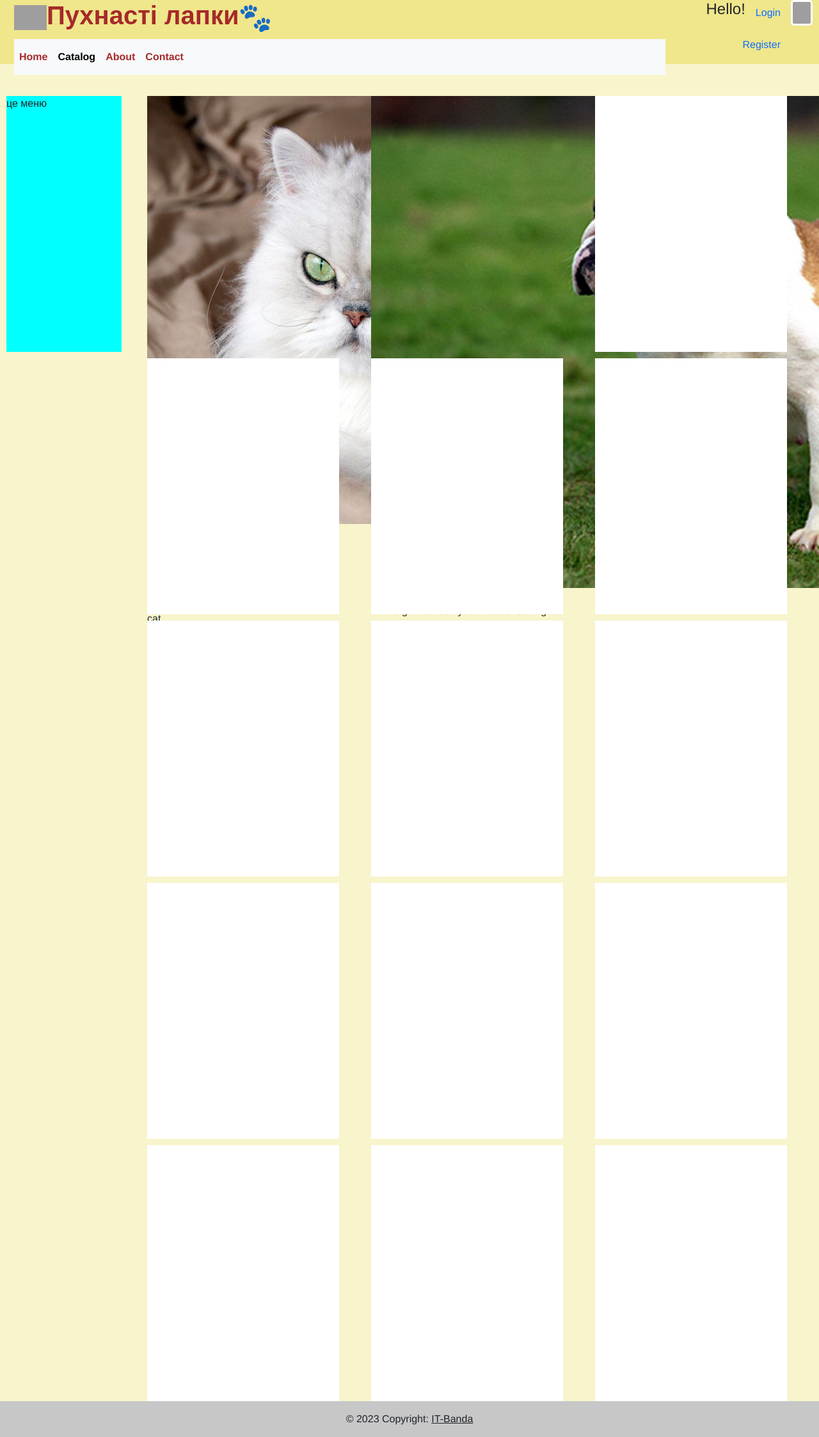
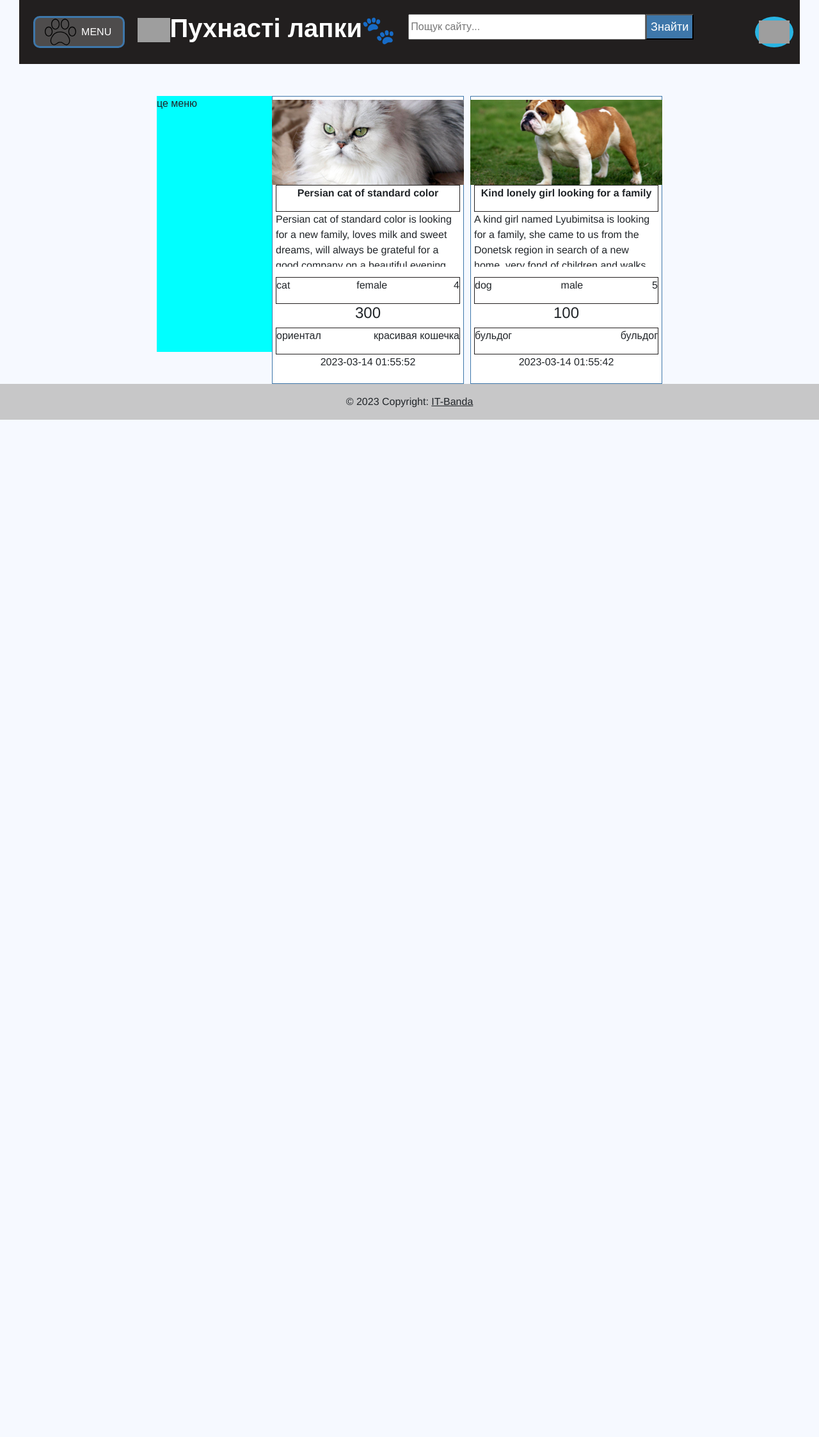
Before and after one commit to SERHIi-77/site.tw, a PHP site: page /index.php?p=catalog in a window 1280 px wide; the page is wider, and only the part inside the window is pictured. Shown: that part at 64% size. After the commit the page ends 656 px from the top of that part, so only its background shows below. Run offline with PHP 8.4, Linux system fonts and the light colour scheme; data comes from the database, SQL or seed files in the repository; some libraries are stand-ins or nearby versions; grey boxes are pictures that could not be loaded.

Commit message:
main commit

```diff
--- a/assets/css/style.css
+++ b/assets/css/style.css
@@ -1,16 +1,32 @@
 body{
-    background-color: rgba(240, 230, 140, 0.44);
+    background-color: #f6f9ff;
     margin: 0;
     padding: 0;
     font-family: 'Arimo', sans-serif;
+    box-sizing: border-box;
+}
+.container{
+    width: 100%;
+    background-color: #221f1f;
+    display: flex;
+    align-items: center;
+    position: relative;
 }
 .container a{
     text-decoration: none;
-    color: brown;
+    color: #fff;
     font-weight: 700;
 }
-.container img{
-    width: 5%;
+.container h1{
+    width: 40%;
+}
+.container p{
+    margin: 0;
+    padding: 0;
+}
+
+.head-container img{
+    width: 12%;
 }
 .head-container{
     width: 100%;
@@ -34,11 +50,12 @@ display: flex;
 .header-general{
     height: 100px;
     max-width: 1480px;
-    background-color: khaki;
+    background-color: #221f1f;
     display: flex;
     flex-direction: row-reverse;
+    align-items: center;
     padding: 0 10px;
-
+position: relative;
 }
 .led-tronylsya{
     max-width: 1480px;
@@ -92,11 +109,11 @@ display: flex;
     justify-content: space-around;
     align-items: center;
     text-align: center;
-    color: rgb(238, 133, 6);
+    color: #1d79ca;
     font-size: 50px;
     font-weight: 700;
     line-height: 35px;
-    text-shadow: 4px 4px 8px rgba(0, 0, 0, 0.4), -4px -4px 8px rgba(255, 255, 255, 0.4);;
+    text-shadow: 6px 6px 8px rgba(255, 255, 255, 1), -6px -6px 8px rgba(255, 255, 255, 1);
     border-radius: 10px;
 }
 .slider-general {
@@ -187,6 +204,7 @@ display: flex;
 }
 
 .free-friend, .dog-friend, .cat-friend, .news-friend, .news-blog-content{
+    box-sizing: border-box;
     width: 1480px;
     height: 430px;
     margin: 10px auto;
@@ -207,6 +225,7 @@ display: flex;
     background-color: white;
     padding: 0 10px;
     border-radius: 10px;
+    box-sizing: border-box;
 }
 .for-ff-card, .for-dog-card, .for-cat-card, .for-news-card, .for-news-blog-card{
     display: flex;
@@ -239,19 +258,62 @@ justify-content: space-evenly;
 
 .product-card{
     width: 300px;
-    height: 400px;
+    height: 450px;
     background-color: white;
     cursor: pointer;
+    display: flex;
+    flex-direction: column;
+    align-items: center;
+    padding: 5px;
+    border: 0.5px solid #3e77aa;
+    box-sizing: border-box;
+    margin: 0;
 }
+.foto-of-pet{
+    width: 300px;
+  height: 280px;
+  overflow: hidden;
+  position: relative;
+}
+.foto-of-pet img {
+    position: absolute;
+    top: 50%;
+    left: 50%;
+    transform: translate(-50%, -50%);
+    min-width: 100%;
+    min-height: 100%;
+    max-width: 280px;
+  }
+.title-pet{
+    width: 100%;
+    font-weight: 700;
+    font-size: 16px;
+    border: 0.5px solid #221f1f;
+    text-align: center;
+}
+
+.histopy-of-pet {
+    width: 100%;
+    height: 180px;
+    overflow: hidden;
+
+}
+.one-str-type-card, .breed-note{
+    width: 100%;
+    display: flex;
+    justify-content: space-between;
+    border: 0.5px solid #221f1f;
+}
+
 /* КНОПКИ СЛАЙДЕРА */
 .slick-prev:before {
     font-size: 40px; /* Установить желаемый размер */
-    color: rgb(238, 133, 6); /* Установить желаемый цвет */
+    color: #3e77aa; /* Установить желаемый цвет */
     left: 30px;
 }
 .slick-next:before {
     font-size: 40px; /* Установить желаемый размер */
-    color: rgb(238, 133, 6); /* Установить желаемый цвет */
+    color: #3e77aa; /* Установить желаемый цвет */
 }
 .slick-prev {
     position: absolute;
@@ -268,21 +330,91 @@ justify-content: space-evenly;
     z-index: 500;
   }
   .menuBurgerUser{
-    width: 40px;
-    height: 40px;
-    background: url(../img/slider2/user.svg);
-    border: 3px solid #ffffff;
-    border-radius: 5px;
-    position: relative;
+    width: 60px;
+
+    border: 6px solid #2ab4e2;
+    background-color: #fff;
+    border-radius: 50%;
+    cursor: pointer;
+  }
+  .menuBurgerUser img{
+width: 100%;
+  }
+  .container-user-burger{
+    display: none;
+    width: 200px;
+    height: 300px;
+    background-color: #f6f9ff;
+    border: 1px solid #3e77aa;
+    border-radius: 10px;
+    box-shadow: 4px 4px 8px rgba(0, 0, 0, 0.4), -4px -4px 8px rgba(255, 255, 255, 0.4);
+    position: absolute;
+    right: 0px;
+    top: 100px;
+
+    flex-direction: column;
+    justify-content: flex-start;
+    align-items: center;
+
+  }
+  .justify-content-end {
+  flex-direction: column;
   }
 
+  .burgermenu-nav-main{
+width: 150px;
+height: 50px;
+  background-color: #fff3;
+  background-image: url(../img/header/paw.svg);
+  color: #fff;
+  border: 3px solid #3e77aa;
+    border-radius: 10px;
+    margin-right: 20px;
+    cursor: pointer;
+    display: flex;
+    align-items: center;
+    justify-content: center;
+  }
+  .burgermenu-nav-main p{
+padding: 5px;
+  }
+  .burgermenu-nav-main span{
+    width: 40%;
+  }
+.burgermenu-nav-main img{
+    width: 100%;
+    padding: 3px;
+}
 
+.navbar-change li{
+    list-style-type: none;
+  }
+.navbar-change{
+    display: none;
+    width: 200px;
+    height: 400px;
+    position: absolute;
+    left: -10px;
+    top: 80px;
+    background-color: #221f1f;
+    border: 1px solid #3e77aa;
+    transition: all 0.5s ease 0s;
 
-
-
-
-
-
+  }
+.search-input{
+    width: 50%;
+    height: 40px;
+    display: flex;
+}
+.search-input input{
+    width: 70%;
+}
+.search-input button{
+    background-color: #3e77aa;
+    color: #fff;
+    padding-bottom: 10px auto;
+    font-size: 18px;
+}
 
 
 
--- a/partials/footer.php
+++ b/partials/footer.php
@@ -21,7 +21,7 @@
 
 
   <script src="/assets/js/slider.js"></script>
-
+  <!-- <script src="/assets/js/search.js"></script> -->
 
 
 </body>
--- a/partials/navbar.php
+++ b/partials/navbar.php
@@ -1,9 +1,10 @@
 
 
 <div class="menuBurgerUser">
-
+  <img src="../assets/img/header/user.svg">
 </div>
 
+<div class="container-user-burger">
 
 <nav class="nav justify-content-end">
 <?php
@@ -38,3 +39,5 @@ if (isAuth ()){
   ?>
 
 </nav>
+
+</div>
--- a/partials/navmenu.php
+++ b/partials/navmenu.php
@@ -1,8 +1,12 @@
 <div class="container">
-    <h1 ><img src="/assets/img/header/paw1.svg" alt="paw1"><a href="index.php">Пухнасті лапки</a><img src="/assets/img/header/paw2.svg" alt="paw1"></h1>
-    <nav class="nav nav-fill navbar navbar-expand-lg navbar-light bg-light">
-        <div class="collapse navbar-collapse">
-            <ul class="navbar-nav me-auto text-center">
+
+
+        <div class=burgermenu-nav-main>
+            <span><img src="../assets/img/header/paw.svg"></span>
+            <p> MENU</p>
+        </div>
+        <div class="navbar-change">
+            <ul class="navbar-change-k">
                 <li class="nav-item" ><a class="nav-link<?php if(!isset($_GET['p']) || $_GET['p'] == 'home'): ?> active<?php endif ?>" aria-current="page" href="/?p=home">Home</a></li>
                 <li class="nav-item" ><a class="nav-link<?php if(isset($_GET['p']) && $_GET['p'] == 'catalog'): ?> active<?php endif ?>" href="/?p=catalog">Catalog</a></li>
                 <li class="nav-item" ><a class="nav-link<?php if(isset($_GET['p']) && $_GET['p'] == 'about'): ?> active<?php endif ?>" href="/?p=about">About</a></li>
@@ -23,5 +27,9 @@
                 <?php endif ?>
             </ul>
         </div>
-    </nav>
+        <h1 ><img src="/assets/img/header/paw1.svg" alt="paw1"><a href="index.php">Пухнасті лапки</a><img src="/assets/img/header/paw2.svg" alt="paw1"></h1>
+        <form id="search-input" class="search-input">
+            <input  type="text" name="query" placeholder="Пощук сайту...">
+            <button  type="submit">Знайти</button>
+        </form>
 </div>
--- a/partials/pages/catalog.php
+++ b/partials/pages/catalog.php
@@ -15,35 +15,23 @@ if($result = $conn->query($sql)):
 ?>
             <!-- стандартная карточка товара/ аналог карточки статьи в блоге в 13 уроке- подтянет данные из бд -->
             <div class="product-card">
-                <img src="/uploads/<?php echo($row['photo']);?>" alt="">
-                <span><?php echo ($row['title']);?></span>
-                <p><?php echo ($row['ad']);?></p>
-                <div>
+                <div class="foto-of-pet"><img src="/uploads/<?php echo($row['photo']);?>" alt=""></div>
+                <span class="title-pet"><p> <?php echo ($row['title']);?></p></span>
+                <p class="histopy-of-pet"><?php echo ($row['ad']);?></p>
+                <div class="one-str-type-card">
                     <p><?php echo ($row['type']);?></p>
                     <p><?php echo ($row['sex']);?></p>
                     <p><?php echo ($row['age']);?></p>
                 </div>
                 <h4><?php echo ($row['price']);?></h4>
-                <p><?php echo ($row['breed']);?></p><p><?php echo ($row['note']);?></p>
+                <div class="breed-note"><p><?php echo ($row['breed']);?></p><p><?php echo ($row['note']);?></p></div>
                 <p><?php echo ($row['created']);?></p>
             </div>
 <!-- <?php
     endforeach;
 endif;
 ?>             -->
-<div class="product-card"></div>
-<div class="product-card"></div>
-<div class="product-card"></div>
-<div class="product-card"></div>
-<div class="product-card"></div>
-<div class="product-card"></div>
-<div class="product-card"></div>
-            <div class="product-card"></div>
-            <div class="product-card"></div>
-            <div class="product-card"></div>
-            <div class="product-card"></div>
-            <div class="product-card"></div>
-            <div class="product-card"></div>
+
         </div>
     </div>
 </div>
```
Also changed, not shown: assets/js/search.js (added, +46 -0 lines), assets/js/slider.js (+79 -0 lines), assets/img/header/paw.svg (added), partials/pages/home.php (line endings or trailing spaces), uploads/2o0dP3uUiT1679043971.jpg (added), uploads/IwliNUOGYl1679043723.jpg (added), uploads/To7DYMeyP91679043764.jpg (added).
